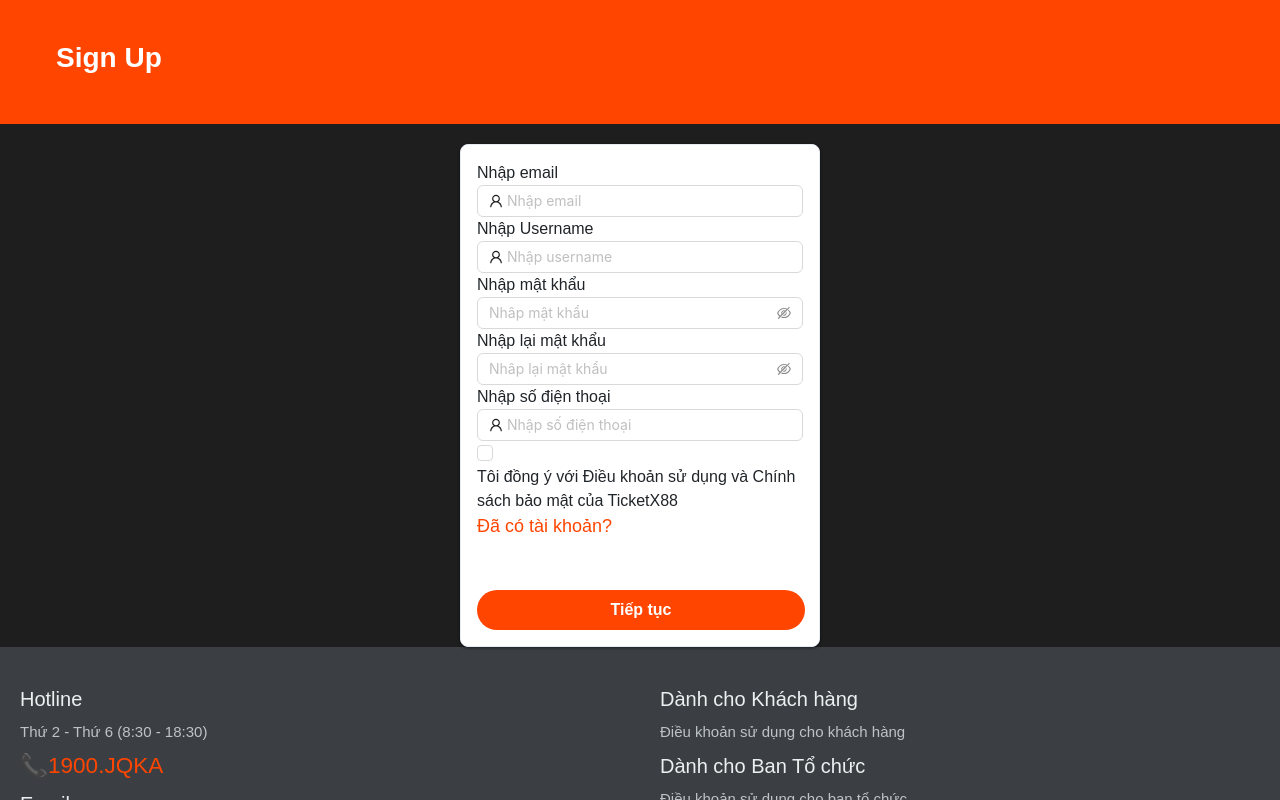
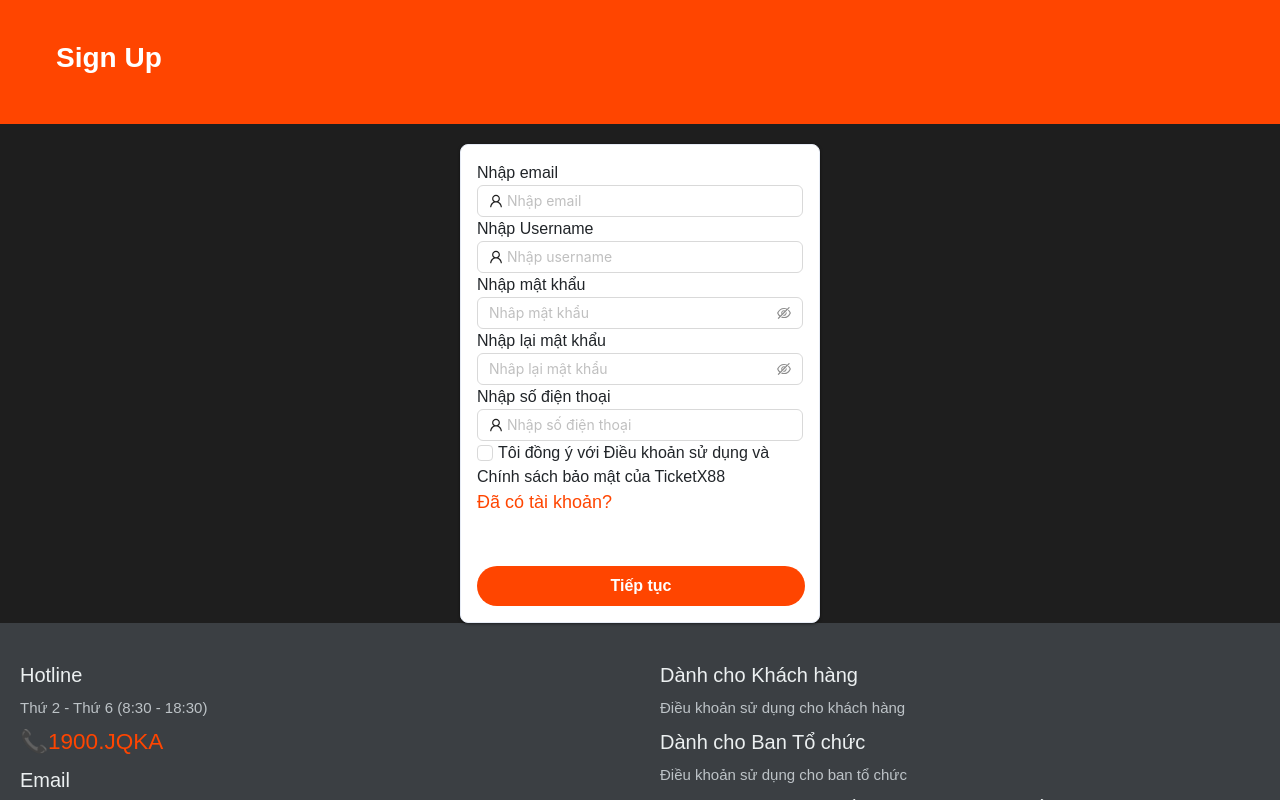
Before and after one commit to SPRINGPEACHVINH/NT208, a React (Create React App) app: page /Register in a window 1280 px wide. Built offline with nearby package versions, Linux system fonts and the light colour scheme; no server answers.

Commit message:
update checkbox register

```diff
--- a/src/pages/Register/register.js
+++ b/src/pages/Register/register.js
@@ -38,10 +38,8 @@ function Register() {
       <Input placeholder="Nhập số điện thoại" prefix={<UserOutlined />} />
       <p></p>
       <div className="term-of-use">
-        <div>
+        <p>
           <Checkbox className="checkbox" onClick={onClick}></Checkbox>
-        </div>
-        <p>
           Tôi đồng ý với Điều khoản sử dụng và Chính sách bảo mật của TicketX88{" "}
         </p>
         <a href="/SignIn">Đã có tài khoản?</a>
--- a/src/styles/Register.css
+++ b/src/styles/Register.css
@@ -11,6 +11,10 @@
   margin: 0 auto;
   margin-top: 20px;
   box-shadow: 0 1px 3px rgba(0, 0, 0, 0.5);
+}
+
+.checkbox {
+  margin-right: 5px;
 }
 
 .Continue-button {
```
